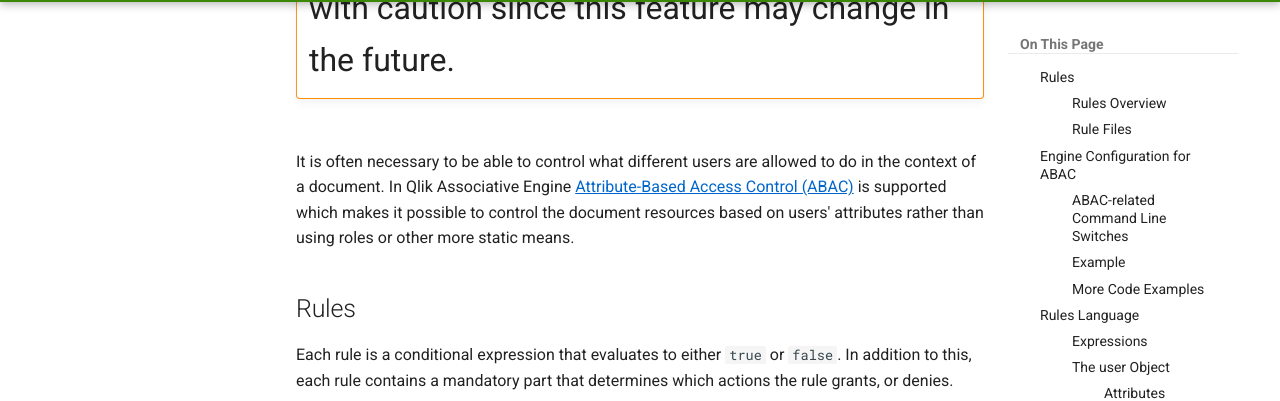
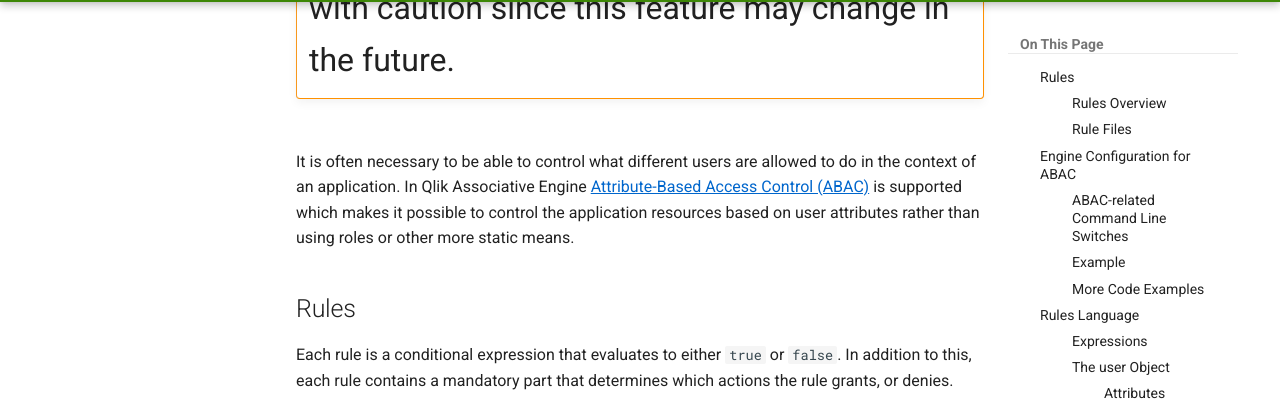
Before and after one commit to qlik-oss/core-website, an MkDocs documentation site: the page built from docs/docs/services/qix-engine/access-control.md, in a window 1280 px wide and 900 px high, scrolled down 345 px. Shown: the part 108-509 px from the top of the window. Built offline with MkDocs 1.6.1 and Material for MkDocs 9.7.7, drawn with Linux system fonts in a browser that asks for light colours; comment, search, counter and statistics services are not loaded; old or Windows-style settings are respelled for this version of MkDocs; some of the changed text lies outside the part shown.

Commit message:
Some updates on PR comments

```diff
--- a/docs/docs/services/qix-engine/access-control.md
+++ b/docs/docs/services/qix-engine/access-control.md
@@ -3,10 +3,10 @@
 !!! warning "Experimental feature"
     This feature is in an experimental state. Use with caution since this feature may change in the future.
 
-It is often necessary to be able to control what different users are allowed to do in the context of a document. In Qlik
-Associative Engine
+It is often necessary to be able to control what different users are allowed to do in the context of an application.
+In Qlik Associative Engine
 [Attribute-Based Access Control (ABAC)](https://en.wikipedia.org/wiki/Attribute-based_access_control) is supported which
-makes it possible to control the document resources based on users' attributes rather than using roles or other more
+makes it possible to control the application resources based on user attributes rather than using roles or other more
 static means.
 
 ## Rules
@@ -221,10 +221,10 @@ An _Action_ is what operation a user wants to perform on a resource in the Qlik
 | `create` | Create a resource. |
 | `read` | Read a resource. |
 | `update` | Update a resource. |
-| `reload`| Reload a document. |
+| `reload`| Reload an application. |
 | `delete` | Delete a resource. |
-| `import` | Import a document. |
-| `export` | Export a document. |
+| `import` | Import a application. |
+| `export` | Export a application. |
 | `export data` | Export data from an object. |
 
 #### The `_actions` Attribute
```
Also changed, not shown: other parts of docs/docs/services/qix-engine/access-control.md (+7 -7 lines).
